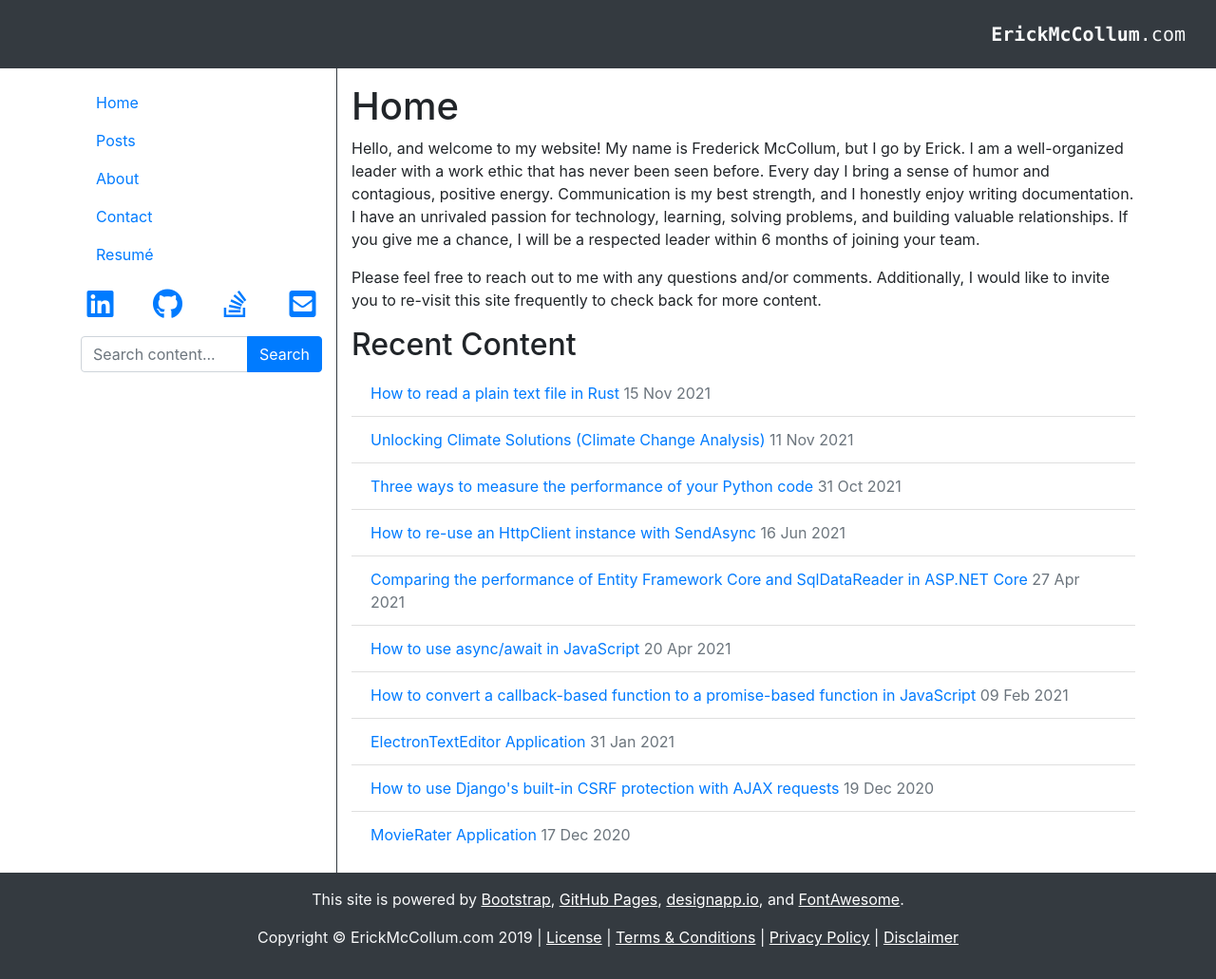
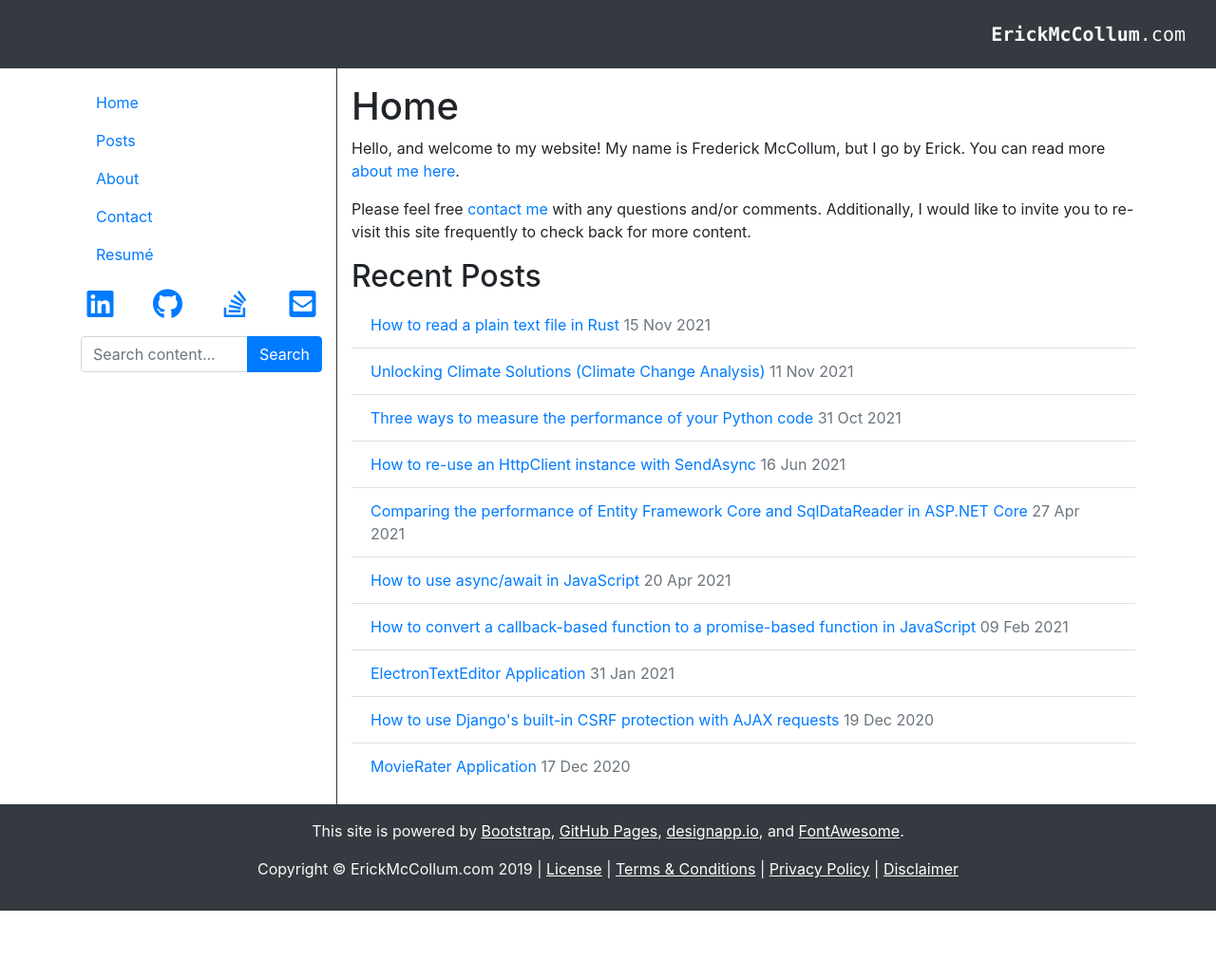
Before and after one commit to frederickm13/frederickm13.github.io, a Jekyll site: the page built from pages/index.md, in a window 1280 px wide. Shown: the whole page at 95% size. Built offline with Jekyll 4.4.1, drawn with Linux system fonts in a browser that asks for light colours; after the commit the page ends 959 px from its top, so only the background shows below that.

Commit message:
Update home page (#131)

```diff
--- a/pages/index.md
+++ b/pages/index.md
@@ -6,11 +6,11 @@ description: Home page.
 ---
 
 # Home
-Hello, and welcome to my website! My name is Frederick McCollum, but I go by Erick. I am a well-organized leader with a work ethic that has never been seen before. Every day I bring a sense of humor and contagious, positive energy. Communication is my best strength, and I honestly enjoy writing documentation. I have an unrivaled passion for technology, learning, solving problems, and building valuable relationships. If you give me a chance, I will be a respected leader within 6 months of joining your team.
+Hello, and welcome to my website! My name is Frederick McCollum, but I go by Erick. You can read more [about me here](about).
 
-Please feel free to reach out to me with any questions and/or comments. Additionally, I would like to invite you to re-visit this site frequently to check back for more content.
+Please feel free [contact me](contact) with any questions and/or comments. Additionally, I would like to invite you to re-visit this site frequently to check back for more content.
 
-## Recent Content
+## Recent Posts
 <ul class="list-group list-group-flush">
     {% for post in site.posts limit:10 %}
         <li class="list-group-item">
```
